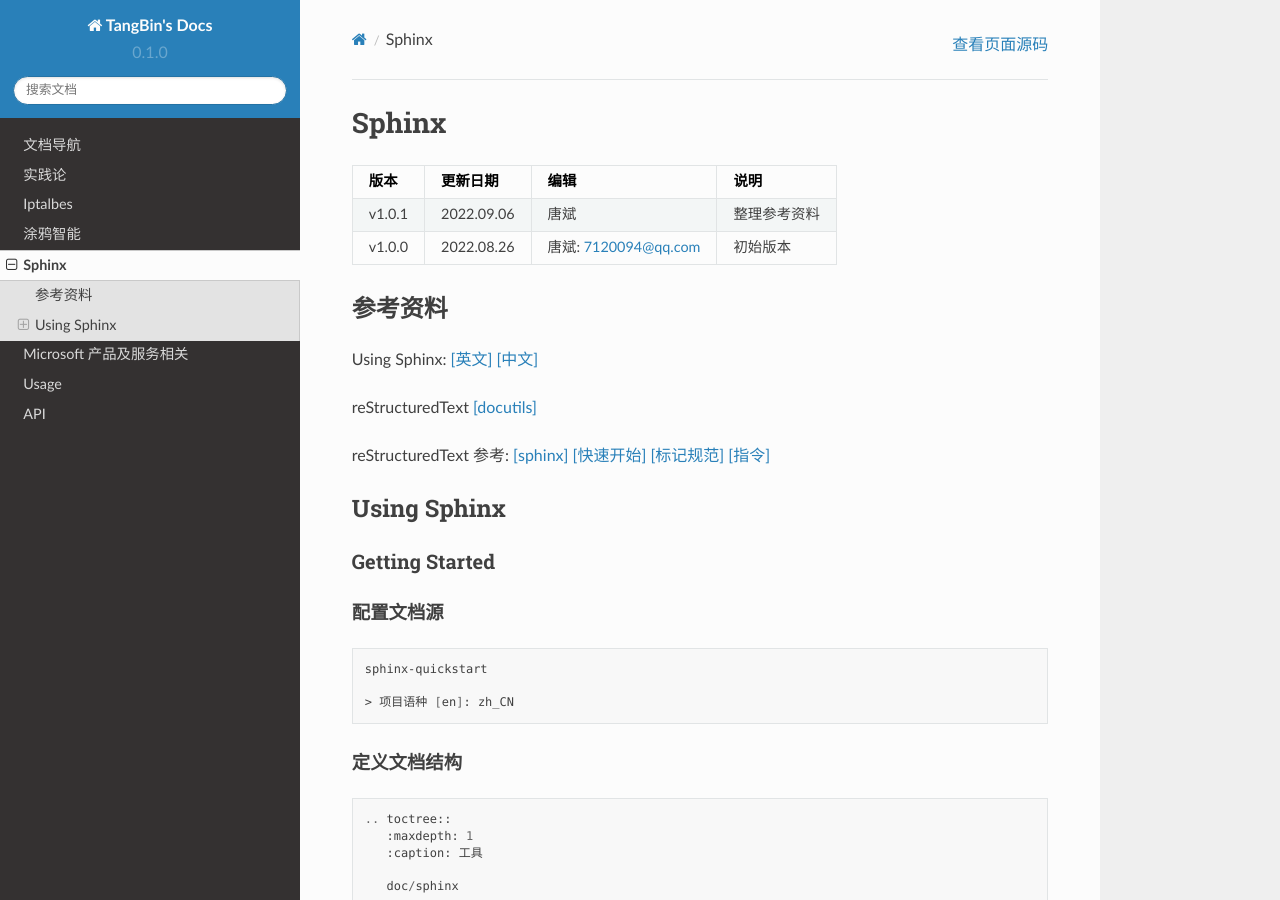
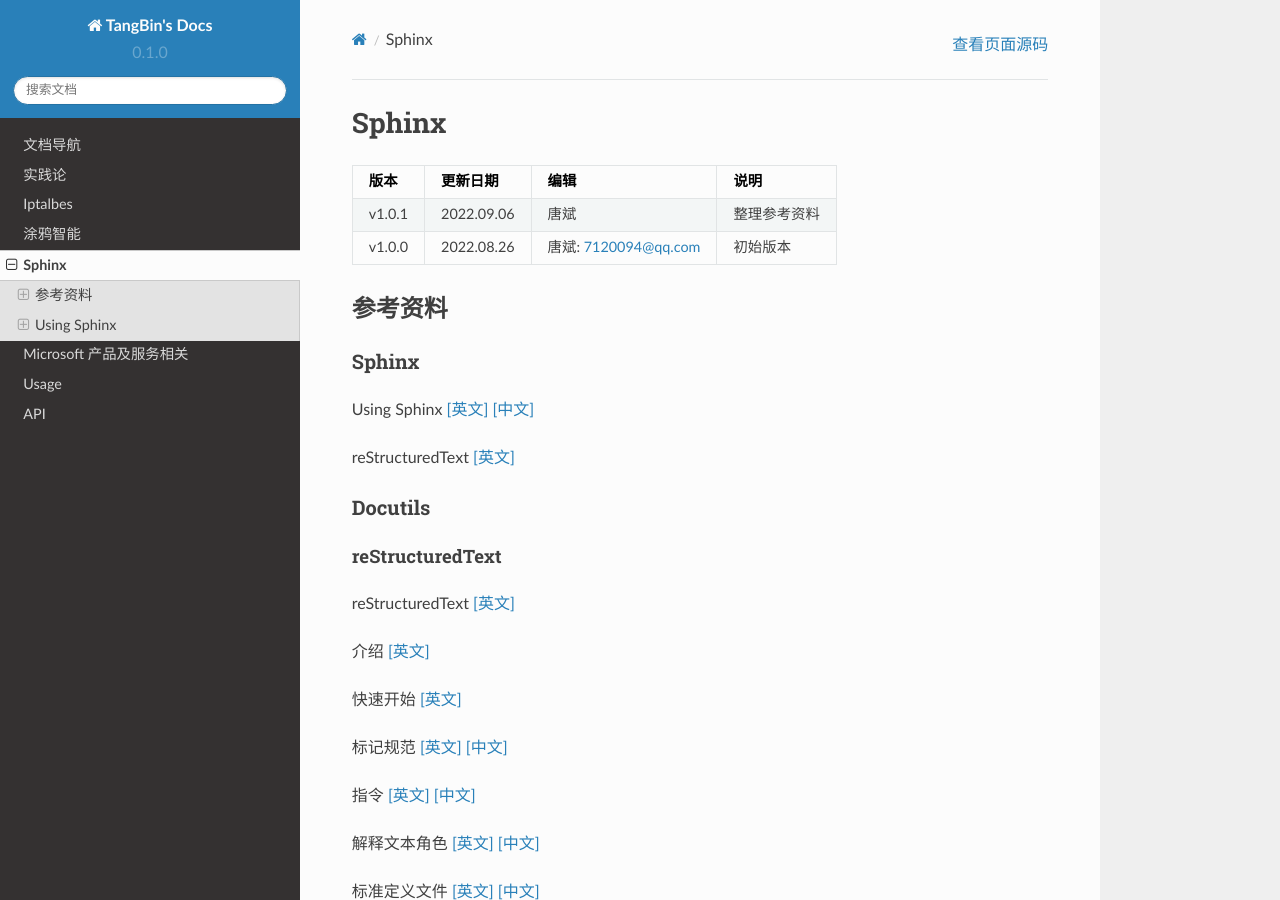
Before and after one commit to arm-tangb/tangb-docs, a Sphinx documentation site: the page built from docs/source/sphinx.rst, in a window 1280 px wide and 900 px high. Built offline with Sphinx 7.4.7 and the Read the Docs theme 2.0.0, drawn with Linux system fonts in a browser that asks for light colours; pages that are not in the unit, such as notebooks, are missing from menus.

Commit message:
[edit] sphinx.rst

```diff
--- a/docs/source/sphinx.rst
+++ b/docs/source/sphinx.rst
@@ -15,17 +15,45 @@
 参考资料
 ==============================
 
-Using Sphinx:
+Sphinx
+------------------------------
+
+Using Sphinx
 `[英文] <https://www.sphinx-doc.org/en/master/usage/index.html>`_
 `[中文] <https://www.sphinx-doc.org/zh_CN/master/usage/index.html>`_
 
-reStructuredText `[docutils] <https://docutils.sourceforge.io/rst.html>`_
+reStructuredText
+`[英文] <https://www.sphinx-doc.org/en/master/usage/restructuredtext/index.html>`_
 
-reStructuredText 参考:
-`[sphinx] <https://www.sphinx-doc.org/en/master/usage/restructuredtext/index.html>`_
-`[快速开始] <https://docutils.sourceforge.io/docs/user/rst/quickref.html>`_
-`[标记规范] <https://docutils.sourceforge.io/docs/ref/rst/restructuredtext.html>`_
-`[指令] <https://docutils.sourceforge.io/docs/ref/rst/directives.html>`_
+Docutils
+------------------------------
+
+reStructuredText
+~~~~~~~~~~~~~~~~~~~~~~~~~~~~~~
+
+reStructuredText `[英文] <https://docutils.sourceforge.io/rst.html>`_
+
+介绍
+`[英文] <https://docutils.sourceforge.io/docs/ref/rst/introduction.html>`_
+
+快速开始
+`[英文] <https://docutils.sourceforge.io/docs/user/rst/quickref.html>`_
+
+标记规范
+`[英文] <https://docutils.sourceforge.io/docs/ref/rst/restructuredtext.html>`_
+`[中文] <https://docutils-zh-cn.readthedocs.io/zh_CN/latest/ref/rst/restructuredtext.html>`_
+
+指令
+`[英文] <https://docutils.sourceforge.io/docs/ref/rst/directives.html>`_
+`[中文] <https://docutils-zh-cn.readthedocs.io/zh_CN/latest/ref/rst/directives.html>`_
+
+解释文本角色
+`[英文] <https://docutils.sourceforge.io/docs/ref/rst/roles.html>`_
+`[中文] <https://docutils-zh-cn.readthedocs.io/zh_CN/latest/ref/rst/roles.html>`_
+
+标准定义文件
+`[英文] <https://docutils.sourceforge.io/docs/ref/rst/definitions.html>`_
+`[中文] <https://docutils-zh-cn.readthedocs.io/zh_CN/latest/ref/rst/definitions.html>`_
 
 Using Sphinx
 ==============================
```
